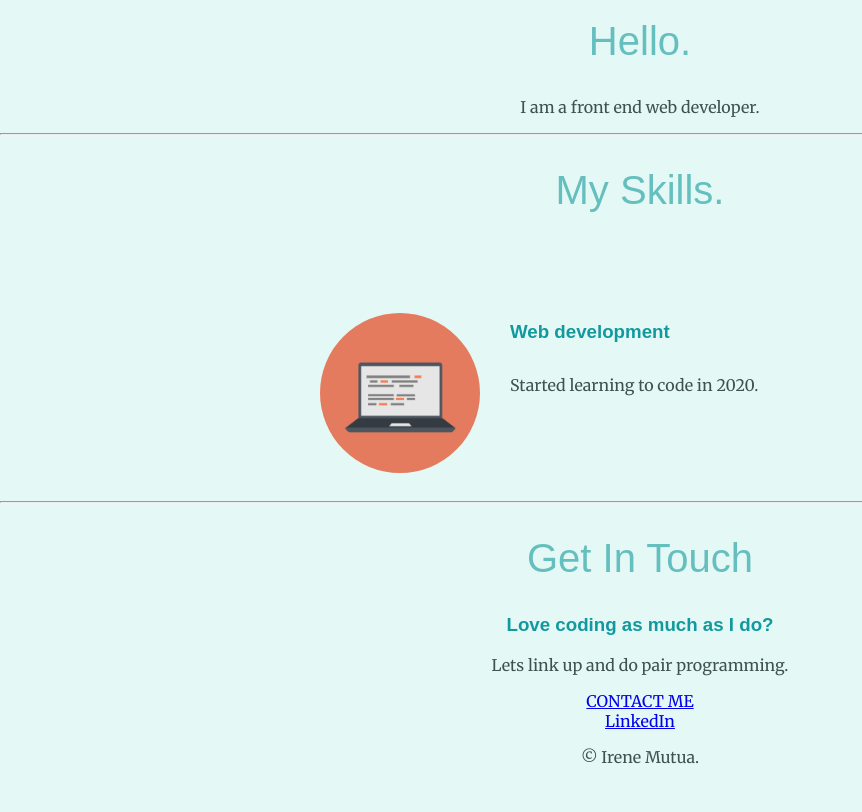
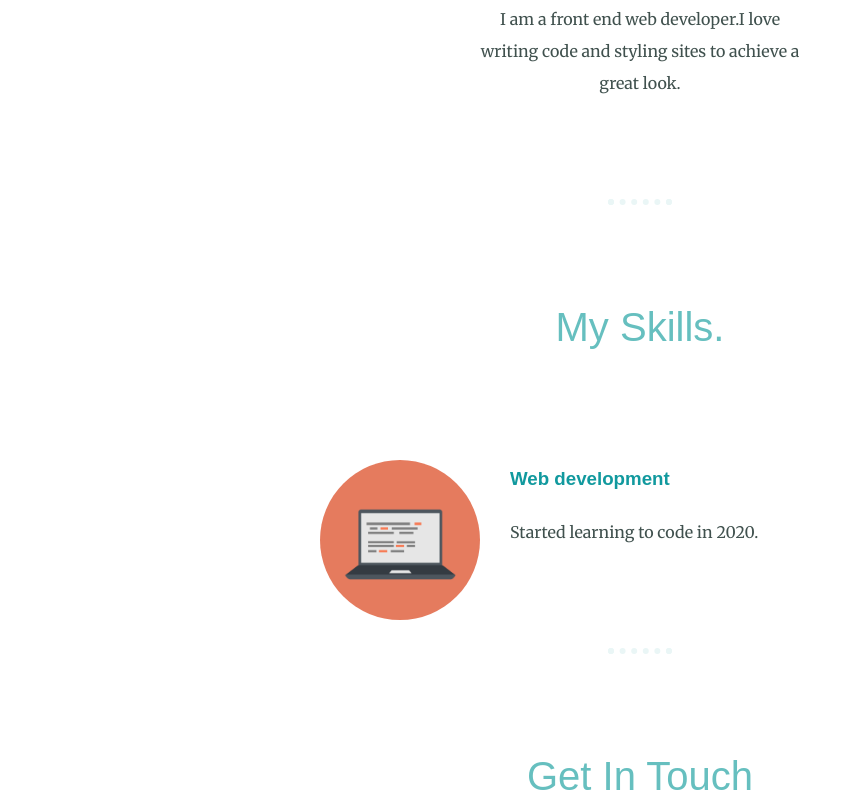
Before and after one commit to musengya/mysite, a plain HTML site: page index.html in a window 1280 px wide. Shown: the part 1355-2167 px from the top of the page, without its empty margins (0-862 px from the left). Before the commit the page ends 2138 px from the top, so only its background shows below. Drawn offline with Linux system fonts and the light colour scheme.

Commit message:
Add styles

```diff
--- a/css/styles.css
+++ b/css/styles.css
@@ -3,7 +3,7 @@ body {
     margin: 0;
     text-align: center;
     font-family: 'Merriweather', serif;
-    background-color: #E4F9F5;
+    /*background-color: #E4F9F5;*/
 }
 
 h1 {
@@ -19,16 +19,47 @@ h2 {
     font-size: 2.5rem;
     font-family: 'Montserrat', sans-serif;
     font-weight: normal;
+    padding-bottom: 10px;
 }
 
 h3 {
     color:#11999E;
     font-family: 'Montserrat', sans-serif;
 }
-
+p{
+    line-height: 2;
+}
+hr {
+    border: dotted #EAF6F6 6px;
+    border-bottom: none;
+    width:4%;
+    margin: 100px auto;
+}
+a{
+    color:#11999E;
+    font-family: 'Montserrat', sans-serif;
+    text-decoration: none;
+}
+a:hover{
+    color:#EAF6F6;
+}
 .top-container {
     position: relative;
     padding-top: 100px;
+}
+.middle-container {
+    margin: 100px 0;
+}
+.bottom-container {
+    background-color: #66BFBF;
+    padding: 50px 0 20px;
+}
+.profile-img{
+    width: 25%;
+}
+.intro{
+    width: 25%;
+    margin: auto;
 }
 .skill-row{
     width: 50%;
@@ -37,14 +68,19 @@ h3 {
   line-height: 2;
 
 }
+.copyright{
+    color:#EAF6F6;
+    font-size: 0.75rem;
+    padding: 20px 0;
+}
 .top-cloud {
     position: absolute;
     right: 300px;
-    top: 50px;
+    top: 40px;
 }
 .bottom-cloud {
     position: absolute;
-    left: 300px;
+    left: 250px;
     bottom: 300px;
 }
 .computer {
@@ -53,3 +89,30 @@ h3 {
     float:left;
     margin-right: 30px;
 }
+
+.btn {
+    background: #11cdd4;
+    background-image: -webkit-linear-gradient(top, #11cdd4, #11999e);
+    background-image: -moz-linear-gradient(top, #11cdd4, #11999e);
+    background-image: -ms-linear-gradient(top, #11cdd4, #11999e);
+    background-image: -o-linear-gradient(top, #11cdd4, #11999e);
+    background-image: linear-gradient(to bottom, #11cdd4, #11999e);
+    -webkit-border-radius: 8;
+    -moz-border-radius: 8;
+    border-radius: 8px;
+    font-family: 'Montserrat', sans-serif;
+    color: #ffffff;
+    font-size: 20px;
+    padding: 10px 20px 10px 20px;
+    text-decoration: none;
+  }
+
+  .btn:hover {
+    background: #30e3cb;
+    background-image: -webkit-linear-gradient(top, #30e3cb, #2bc4ad);
+    background-image: -moz-linear-gradient(top, #30e3cb, #2bc4ad);
+    background-image: -ms-linear-gradient(top, #30e3cb, #2bc4ad);
+    background-image: -o-linear-gradient(top, #30e3cb, #2bc4ad);
+    background-image: linear-gradient(to bottom, #30e3cb, #2bc4ad);
+    text-decoration: none;
+  }
--- a/index.html
+++ b/index.html
@@ -28,7 +28,7 @@
         <div class="profile">
             <img class="profile-img"src="images/Irene-mutua-modified.png" alt="Profile Image">
             <h2>Hello.</h2>
-            <p>I am a front end web developer.</p>
+            <p class="intro">I am a front end web developer.I love writing code and styling sites to achieve a great look.</p>
         </div>
         <hr>
         <div class="skills">
@@ -49,7 +49,7 @@
     </div>
     <div class="bottom-container">
         <a class="footer-link" href="https://www.linkedin.com/in/irenemutua/">LinkedIn</a>
-        <p>© Irene Mutua.</p>
+        <p class="copyright">© Irene Mutua.</p>
     </div>
 </body>
 </html>
```
